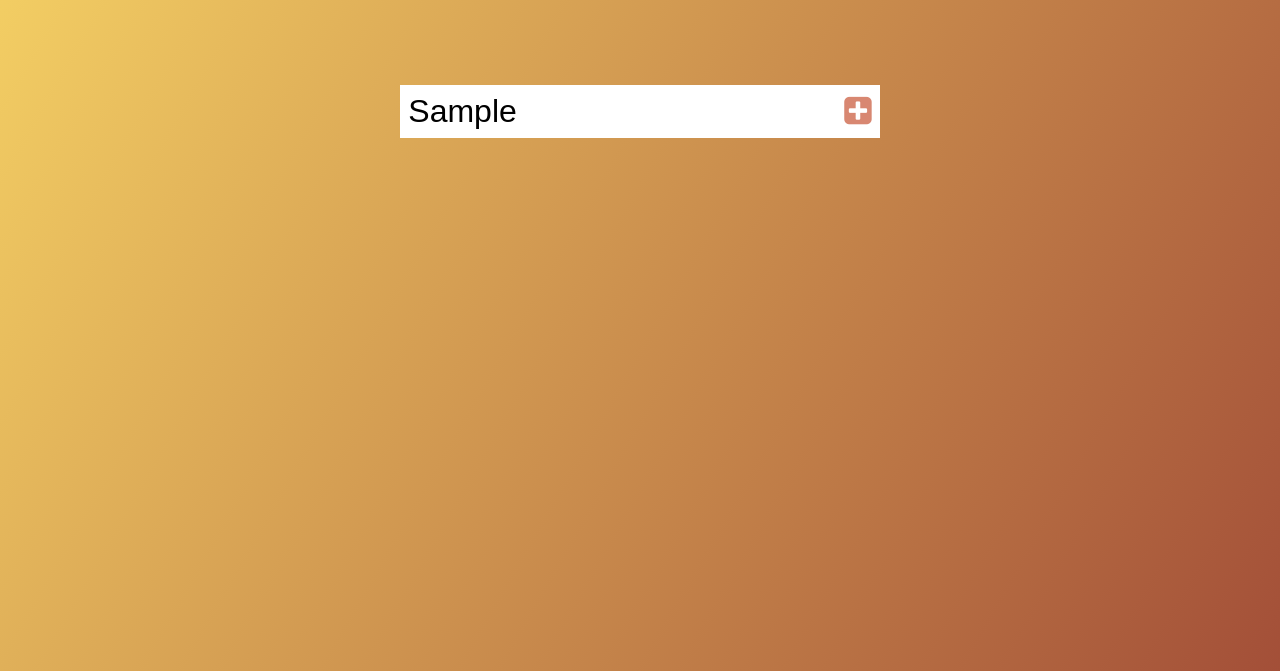
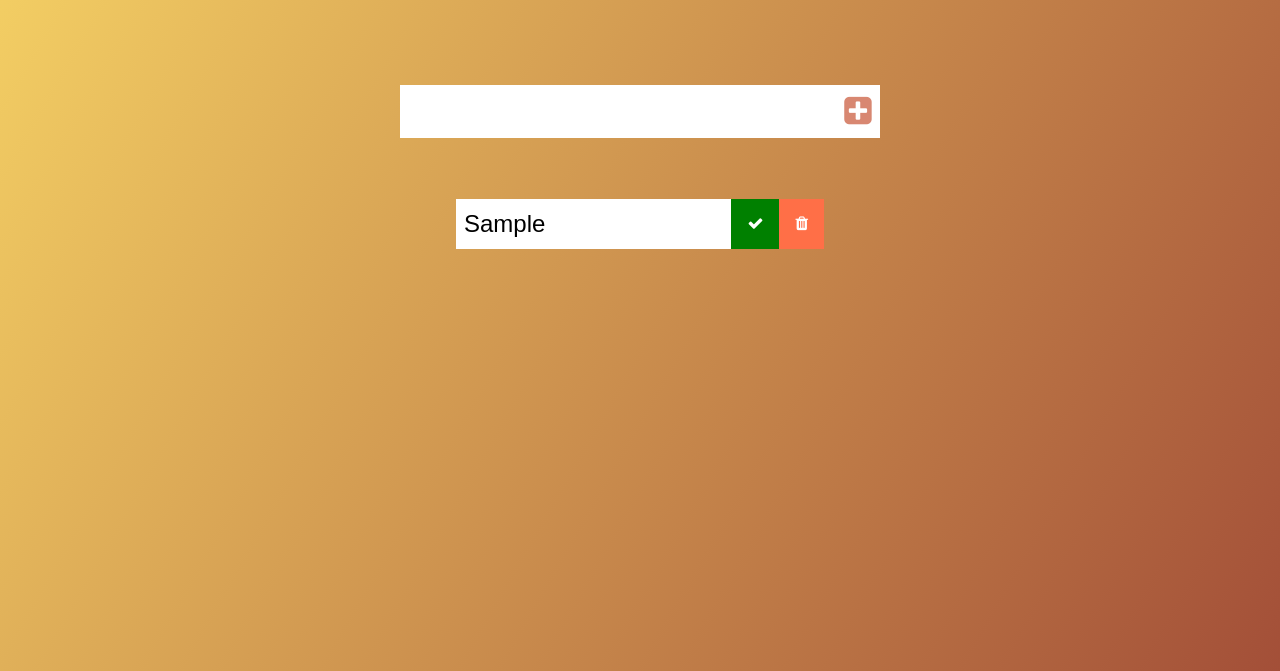
Before and after one commit to jlpanetta1681/2021-todo-list, a plain HTML site: page index.html in a window 1280 px wide. Both pictures are taken after typing "Sample" into the empty fields and a click on the button 858 px from the left and 240 px from the top of the page. Shown: the part 129-800 px from the top of the page. Drawn offline with Linux system fonts and the light colour scheme; a web font is replaced by a local one.

Commit message:
trying to figure out why the completed button isnt woring

```diff
--- a/app.js
+++ b/app.js
@@ -1,49 +1,59 @@
 //selectors
 const todoInput = document.querySelector('.todo-input')
 const todoButton = document.querySelector('.todo-button')
-const todoList = document.querySelector('.todo-list')+
-
+const todoList = document.querySelector('.todo-list')
 
 //event listeners
-todoButton.addEventListener('click', addTodo);
-
-
-
+todoButton.addEventListener('click', addTodo)
+todoList.addEventListener('click', deleteCheck)
 
 //functions
-function addTodo(event) {
-    //stop the form from submitting
-    event.preventDefault();
+function addTodo (event) {
+  //stop the form from submitting
+  event.preventDefault()
 
+  // todoDiv
+  const todoDiv = document.createElement('div')
+  todoDiv.classList.add('todo')
 
-    // todoDiv
-    const todoDiv = document.createElement("div");
-    todoDiv.classList.add("todo");
+  //create list item
+  const newTodo = document.createElement('li')
+  newTodo.innerText = todoInput.value
+  newTodo.classList.add('todo-item')
+  todoDiv.appendChild(newTodo)
 
-    //create list item
-    const newTodo = document.createElement("li");
-    newTodo.innerText = "hey";
-    newTodo.classList.add("todo-item");
-    todoDiv.appendChild(newTodo);
+  //checked item button
 
-    // checked item button
+  const completedButton = document.createElement('button')
+  completedButton.innerHTML = '<i class="fa fa-check"></i>'
+  completedButton.classList.add('complete-btn')
 
-    // const completedButton = document.createElement("button");
-    // completedButton.innerHTML= '<i class="fas fa-check"></i>';
-    // completedButton.classList.add("complete-btn");
+  todoDiv.appendChild(completedButton)
 
-    // todoDiv.appendChild('complete-btn');
+  //trash button
+  const trashButton = document.createElement('button')
+  trashButton.innerHTML = '<i class="fa fa-trash"></i>'
+  trashButton.classList.add('trash-btn')
+  todoDiv.appendChild(trashButton)
 
+  //add to list
 
+  todoList.appendChild(todoDiv)
+  //clear input field
+  todoInput.value = ''
+}
 
-    //trash button
-    const trashButton = document.createElement("button");
-    trashButton.innerHTML= '<i class="fas fa-trash"></i>'
-    trashButton.classList.add("trash-btn");
-    todoDiv.appendChild("trash-btn")
+function deleteCheck (e) {
+  const item = e.target
+  //delete the todo
+  if (item.classList[0] === 'trash-btn') {
+    const todo = item.parentElement
+    todo.remove()
+  }
+}
+//check mark
 
-//add to list
-
-    todoList.appendChild(todoDiv);
-
+if (item.classList[0] === 'complete-btn') {
+  const todo = item.parentElement
+  todo.classList.toggle('completed')
 }
--- a/style.css
+++ b/style.css
@@ -39,3 +39,49 @@ form button:hover {
     background: #d88771;
     color: white;
 }
+.todo-container{
+    display:flex;
+    justify-content: center;
+    align-items: center;
+}
+.todo-list{
+    min-width: 30%;
+    list-style: none;
+}
+.todo{
+    margin: 0.5rem;
+    background: white;
+    color: black;
+    font-size: 1.5rem;
+    display: flex;
+    justify-content: space-between;
+    align-items: center;
+    transition: all 0.5s ease;
+}
+
+.todo li{
+    flex: 1;
+}
+.trash-btn, .complete-btn{
+    background: #ff6f47;
+    color: white;
+    border: none;
+    padding: 1rem;
+    cursor: pointer;
+    font-size: 1rem;
+}
+.complete-btn{
+    background: green;
+}
+.todo-item{
+    padding: 0rem 0.5rem;
+}
+
+
+.fa-trash, .fa-check{
+   pointer-events: none;
+}
+.completed{
+    text-decoration: line-through;
+    opacity: 0.5;
+}
```
Also changed, not shown: index.html (+1 -0 lines).
